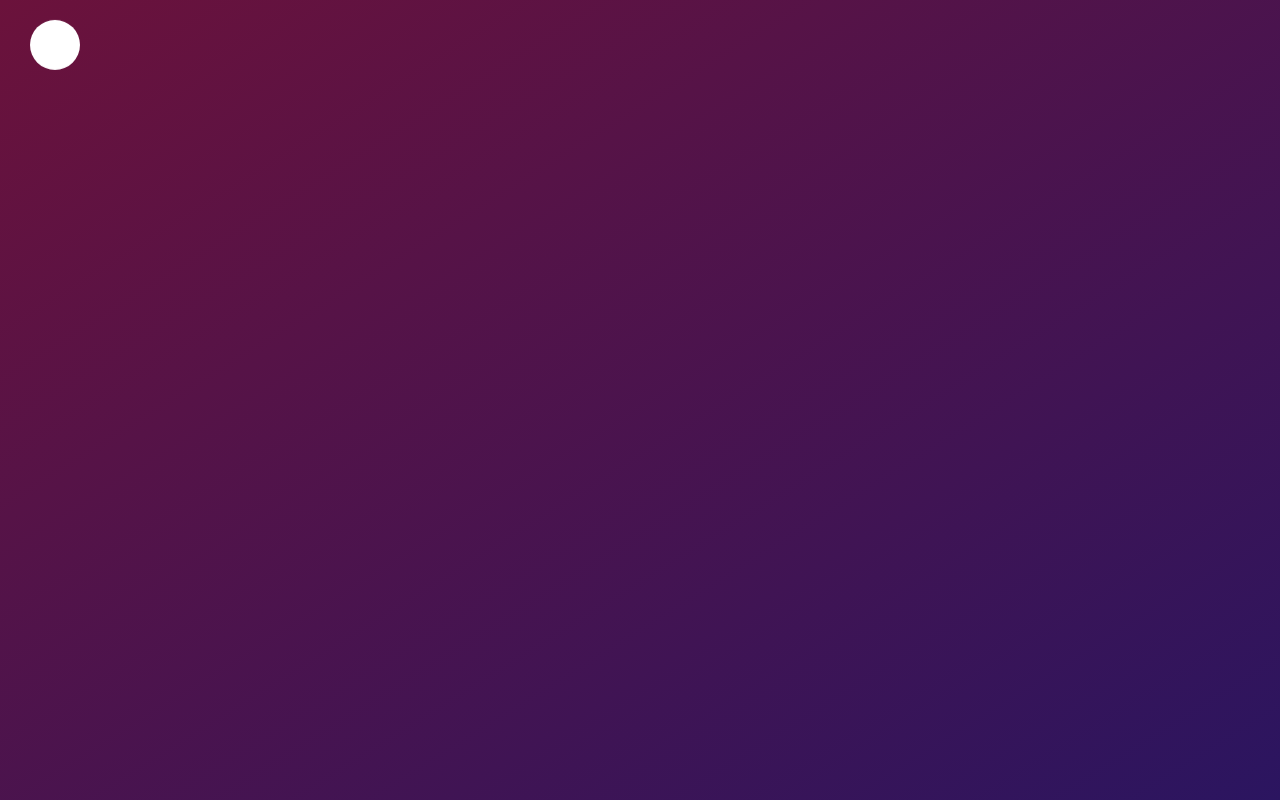
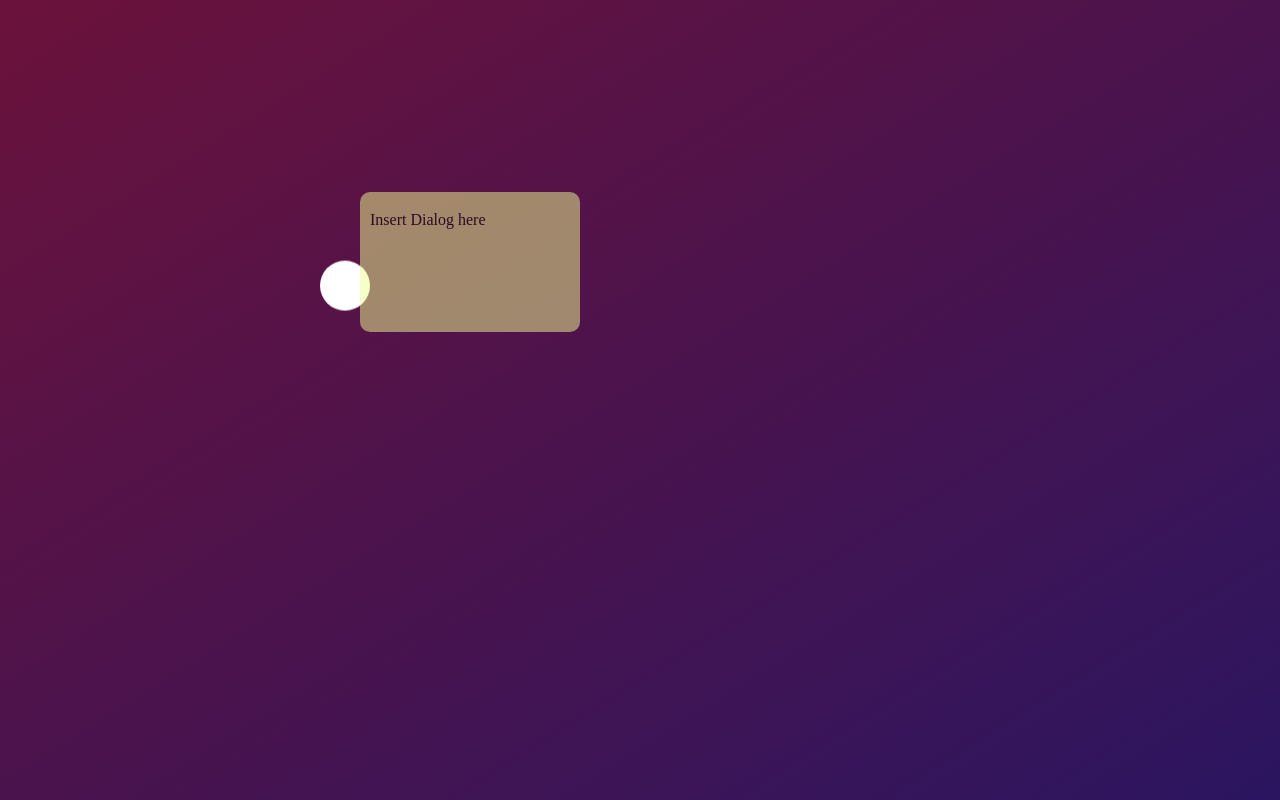
Before and after one commit to inalc/build_computer, a plain HTML site: page index.html in a window 1280 px wide. Drawn offline with nearby package versions, Linux system fonts and the light colour scheme.

Commit message:
Added float prop and speech auto scroll

```diff
--- a/css/main.css
+++ b/css/main.css
@@ -19,18 +19,35 @@ h1 {
   border-radius: 30px;
 }
 
-#floating{
+.speechbubble {
+  background-color: #f0ff91;
+  width: 200px;
+  height: auto;
+  min-height: 100px;
+  max-height: 200px;
+  overflow: auto;
+  position: relative;
+  margin: auto;
+  margin-left: -10px;
+  margin-top: 15%;
+  border-radius: 10px;
+  opacity: 0.5;
+  display: inline-block;
+  padding: 20px 10px;
+}
+
+#floating {
     float: left;
     -webkit-animation-name: Floatingx;
-    -webkit-animation-duration: 3s;
+    -webkit-animation-duration: 4s;
     -webkit-animation-iteration-count: infinite;
     -webkit-animation-timing-function: ease-in-out;
     -moz-animation-name: Floating;
     -moz-animation-duration: 3s;
     -moz-animation-iteration-count: infinite;
     -moz-animation-timing-function: ease-in-out;
-    margin-left: 30px;
-    margin-top: 5px;
+    margin-left: 25%;
+    margin-top: 20%;
 
 }
 
--- a/index.html
+++ b/index.html
@@ -2,7 +2,7 @@
 <html lang="en">
 <head>
   <meta charset="utf-8">
-  <title>Rei's Computer</title>
+  <title>Build a Computer</title>
 
   <link type="text/css" rel="stylesheet" href="css/main.css" />
   <link type="text/css" rel="stylesheet" href="css/eric-meyer-reset.min.css" />
@@ -16,6 +16,7 @@
   <div class="container">
 
   <div class="cat"></div>
+  <div class="dialog"></div>
 
 
 
--- a/js/main.js
+++ b/js/main.js
@@ -1,9 +1,12 @@
 $(document).ready(function() {
   makeCat();
-
+  makeDialog();
 });
 
 function makeCat() {
   $('.cat').append('<div class=head id=floating></div>');
+}
 
+function makeDialog() {
+  $('.dialog').append('<div class=speechbubble>Insert Dialog here</div>');
 }
```
